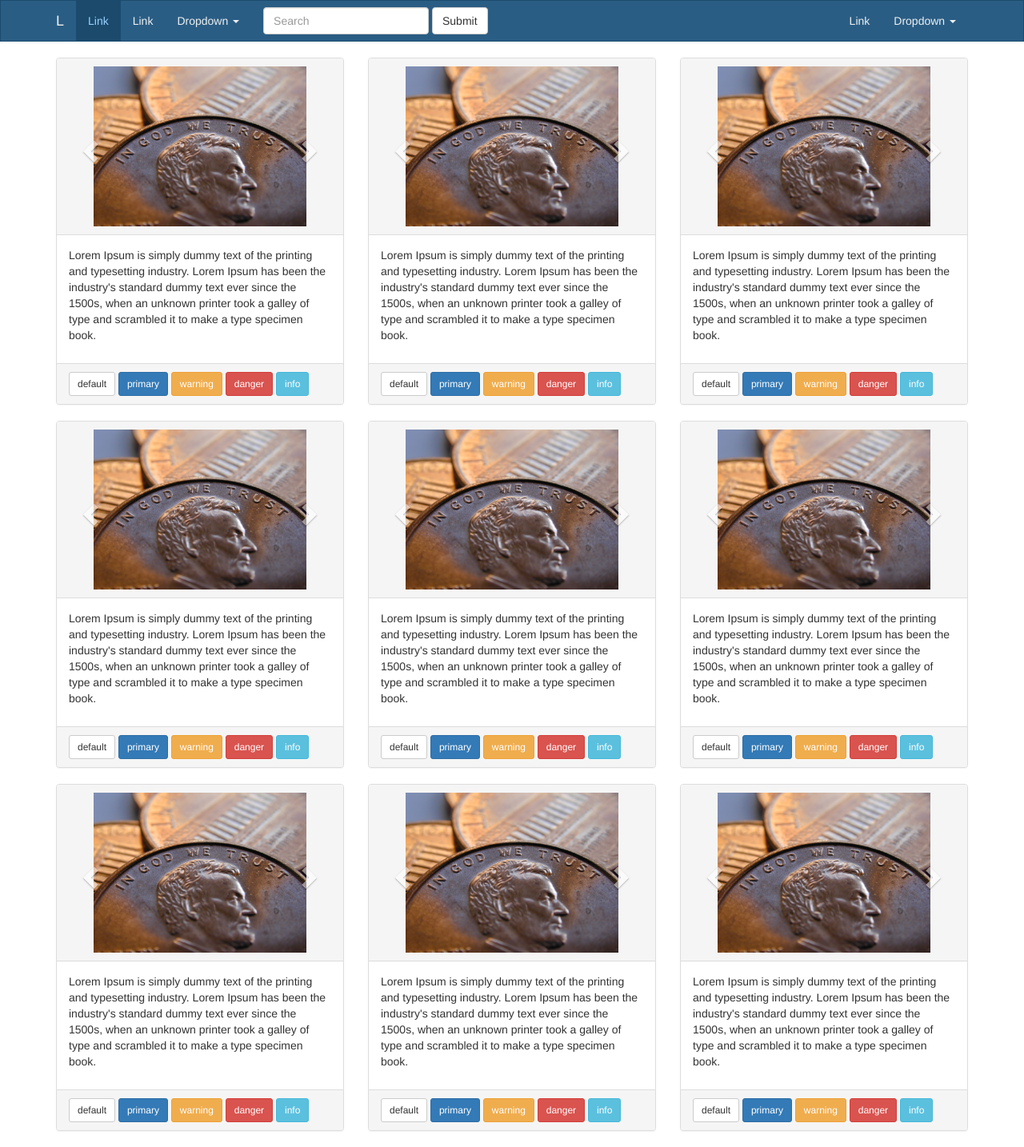
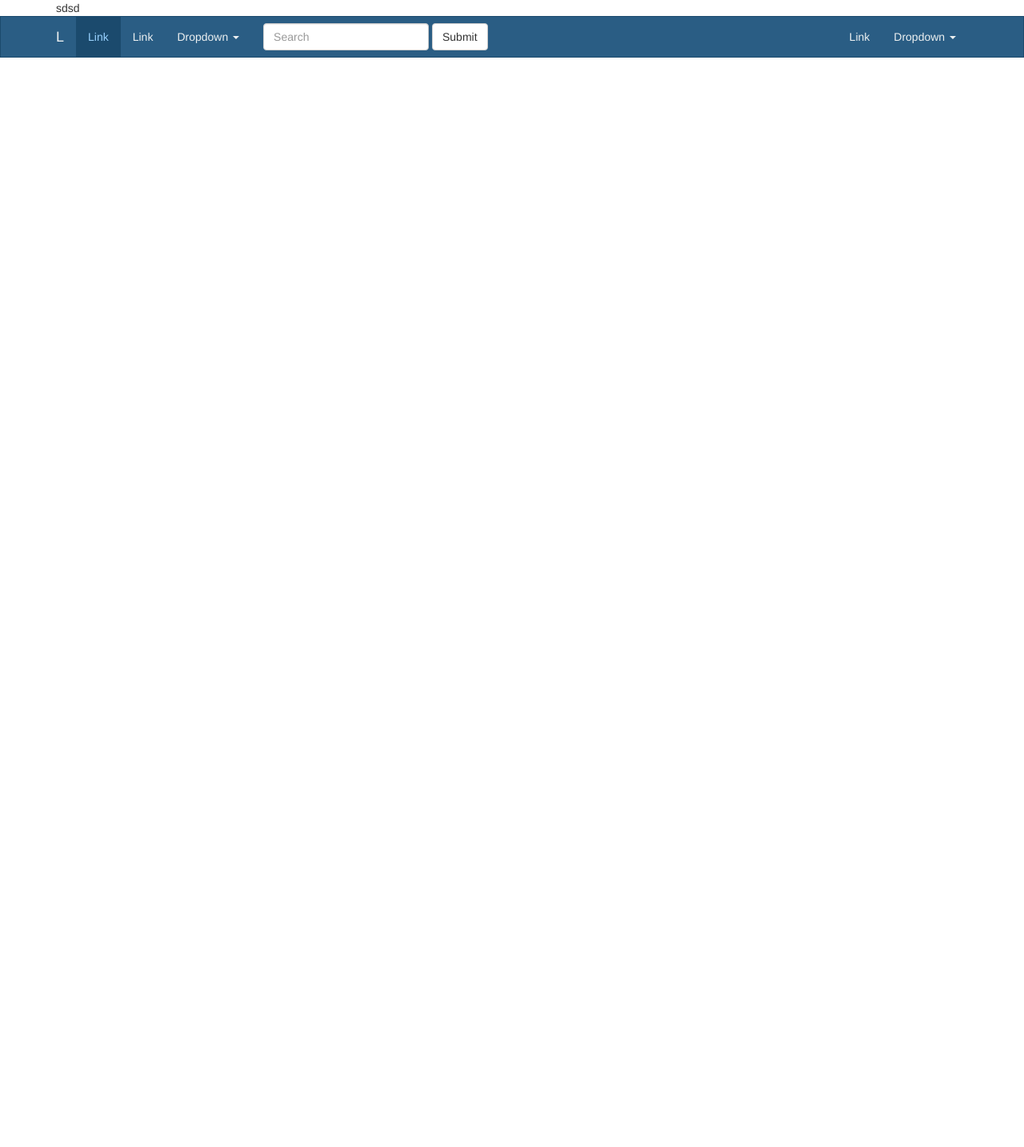
Before and after one commit to udamuri/ladomerah, a PHP site: page / in a window 1280 px wide. Shown: the whole page at 80% size. After the commit the page ends 72 px from the top, so only its background shows below. Run offline with PHP 8.4, Linux system fonts and the light colour scheme.

Commit message:
add index design

```diff
--- a/gallery_carousel/index.php
+++ b/gallery_carousel/index.php
@@ -20,6 +20,9 @@
     <![endif]-->
   </head>
   <body>
+    <header class="container">
+        sdsd
+    </header>
     <nav class="navbar navbar-default">
       <div class="container">
         <!-- Brand and toggle get grouped for better mobile display -->
@@ -75,64 +78,7 @@
     </nav>
 
     <div class="container">
-      <div class="row">
-          <?php for($i = 0;$i<9;$i++) { ?>
-          <div class="col-md-4 col-sm-6 col-xs-12">
-              <div class="panel panel-default">
-                <div class="panel-heading">
-                    <div id="carousel-lado<?php echo $i;?>" class="carousel slide carousel-slide" data-interval="false" data-ride="carousel">
-                        <div class="carousel-inner" role="listbox">
-                          <div class="item active">
-                            <div class="small">
-                                <img class="lazy" src="img/1.jpg" alt="First slide" >
-                                <div class="carousel-caption">
-                                    <p>First slide</p>
-                                </div>
-                            </div>
-                          </div>
-                          <div class="item">
-                            <div class="small">
-                              <img class="lazy" src="" data-src="img/2.jpg" alt="Second slide">
-                              <div class="carousel-caption">
-                                    <p>Second slide</p>
-                                </div>
-                            </div>
-                          </div>
-                          <div class="item">
-                            <div class="small">
-                              <img class="lazy" src="" data-src="img/3.jpg" alt="Third slide">
-                              <div class="carousel-caption">
-                                    <p>Third slide</p>
-                                </div>
-                            </div>
-                          </div>
-                        </div>
 
-                        <a class="left carousel-control" href="#carousel-lado<?php echo $i;?>" role="button" data-slide="prev">
-                          <span class="glyphicon glyphicon-chevron-left" aria-hidden="true"></span>
-                          <span class="sr-only">Previous</span>
-                        </a>
-                        <a class="right carousel-control" href="#carousel-lado<?php echo $i;?>" role="button" data-slide="next">
-                          <span class="glyphicon glyphicon-chevron-right" aria-hidden="true"></span>
-                          <span class="sr-only">Next</span>
-                        </a>
-                    </div>
-                </div>
-                <div class="panel-body">
-                    <p>Lorem Ipsum is simply dummy text of the printing and typesetting industry. Lorem Ipsum has been the industry's standard dummy text ever since the 1500s, when an unknown printer took a galley of type and scrambled it to make a type specimen book.</p>
-                </div>
-                <div class="panel-footer">
-                      <button class="btn btn-default btn-sm">default</button>
-                      <button class="btn btn-primary btn-sm">primary</button>
-                      <button class="btn btn-warning btn-sm">warning</button>
-                      <button class="btn btn-danger btn-sm">danger</button>
-                      <button class="btn btn-info btn-sm">info</button>
-                </div>
-              </div>
-          </div>
-
-          <?php } ?>
-      </div>
     </div>
 
     <!-- jQuery (necessary for Bootstrap's JavaScript plugins) -->
@@ -141,37 +87,7 @@
     <script src="bootstrap/js/bootstrap.min.js"></script>
 
     <script type="text/javascript">
-        var cHeight = 0;
-        $('.carousel-slide').on('slide.bs.carousel', function (e) {
-             var $nextImage = null;
 
-              $activeItem = $('.item.active', this);
-
-
-              if (e.direction == 'left'){
-                  $nextImage = $activeItem.next('.item').find('img');
-              } else {
-                  if ($activeItem.index() == 0){
-                      $nextImage = $('img:last', $activeItem.parent());
-                  } else {
-                      $nextImage = $activeItem.prev('.item').find('img');
-                  }
-              }
-
-              // prevents the slide decrease in height
-              if (cHeight == 0) {
-                 cHeight = $(this).height();
-                 $activeItem.next('.item').height(cHeight);
-              }
-
-              // prevents the loaded image if it is already loaded
-              var src = $nextImage.data('src');
-
-              if (typeof src !== "undefined" && src != "") {
-                 $nextImage.attr('src', src)
-                 $nextImage.data('src', '');
-              }
-        })
     </script>
   </body>
 </html>
```
